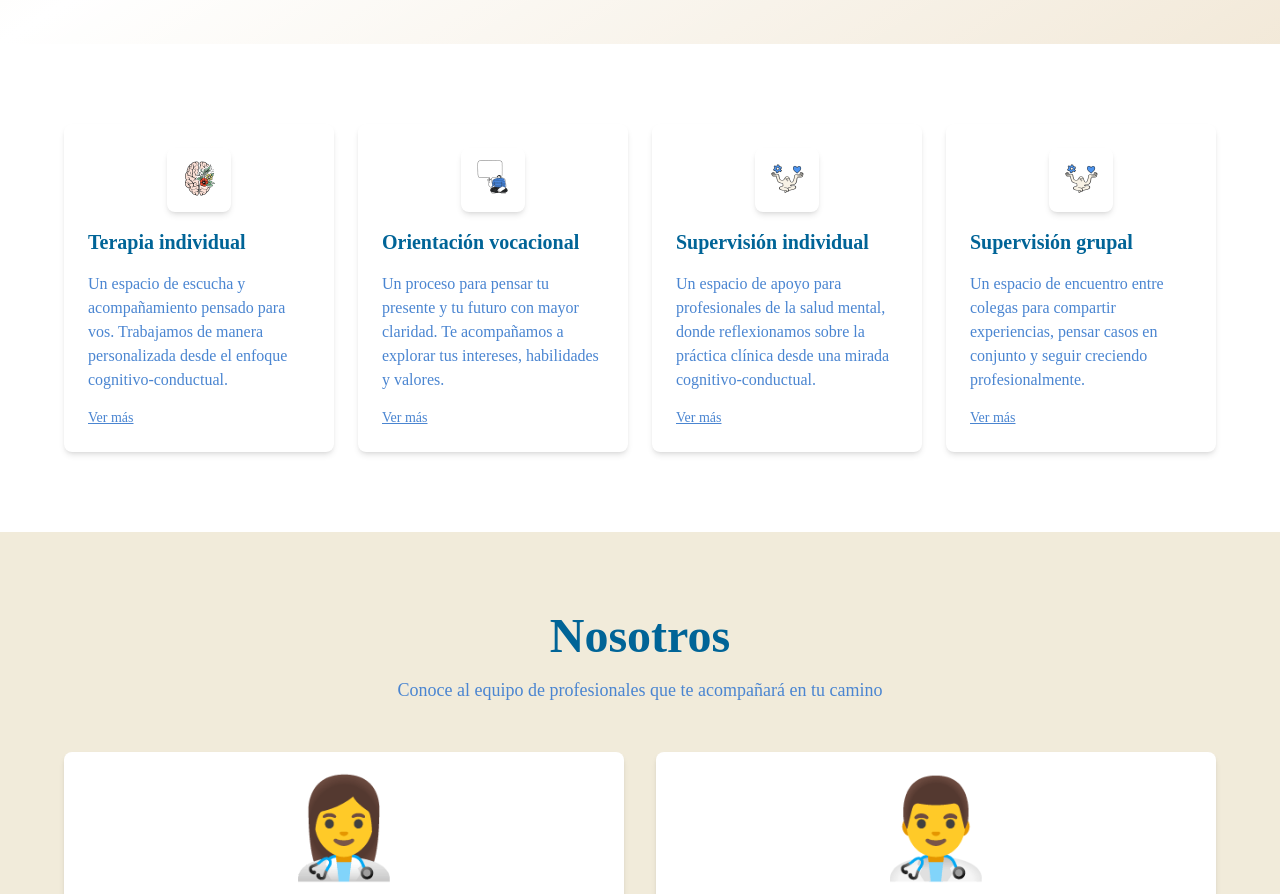
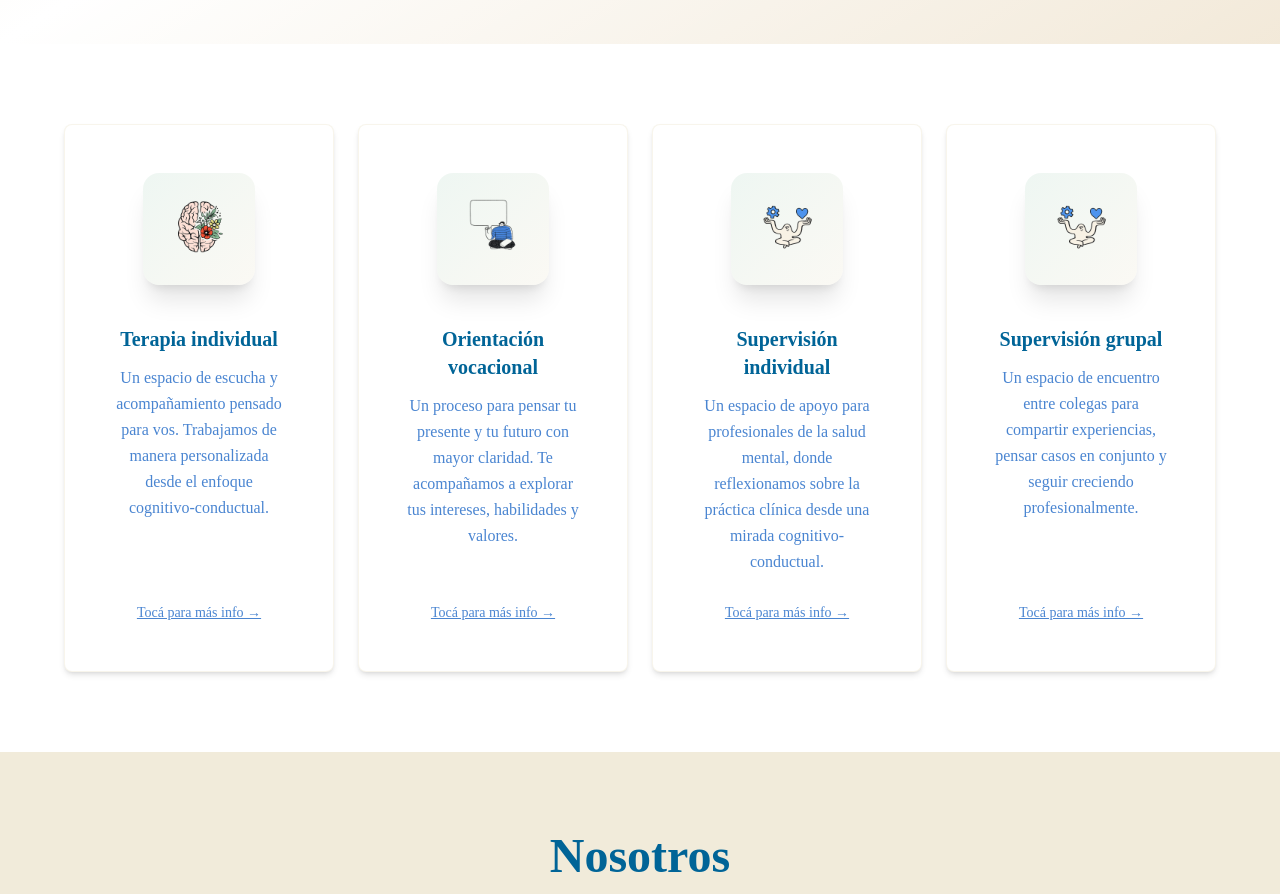
Before and after one commit to matiasizzo/paideia, a React (Vite) app: page / in a window 1280 px wide. Shown: the part 820-1714 px from the top of the page. Built offline with nearby package versions, Linux system fonts and the light colour scheme.

Commit message:
modal fix

```diff
--- a/src/components/Services.jsx
+++ b/src/components/Services.jsx
@@ -17,29 +17,33 @@ export default function Services() {
           {CONTENT.services.map((service) => (
   <Card
     key={service.id}
-              className="bg-paideia-cream hover:bg-paideia-coral/5 flex flex-col justify-between"
+    className="group bg-paideia-cream hover:bg-paideia-primary/5 hover:shadow-2xl hover:-translate-y-2 transition-all duration-500 cursor-pointer border border-paideia-cream/50 hover:border-paideia-mint/50 overflow-hidden"
   >
-              <div className="space-y-4">
-                {/* ← CAMBIO AQUÍ */}
+    <div className="space-y-4 text-center p-6 h-full flex flex-col justify-between"
+      onClick={() => setOpenService(service)}>
+      {/* Tu imagen perfecta */}
       <img
-                  src={service.icon}  // ← ahora "/images/terapia-individual.jpg"
+        src={service.icon}
         alt={service.title}
-                  className="w-16 h-16 mx-auto mb-4 object-contain rounded-lg shadow-md"
+        className="w-24 h-24 md:w-28 md:h-28 mx-auto mb-6 object-cover rounded-2xl shadow-xl bg-gradient-to-br from-paideia-mint/20 to-paideia-cream/30 p-2 transition-all"
       />
-                <h3 className="text-xl font-bold text-paideia-primary font-raleway">
+
+      <div className="space-y-3 flex-1">
+        <h3 className="text-xl font-bold text-paideia-primary font-raleway group-hover:text-paideia-mint transition-colors">
           {service.title}
         </h3>
-                <p className="text-paideia-primary-light font-raleway font-light">
+        <p className="text-paideia-primary-light font-raleway font-light leading-relaxed">
           {service.description}
         </p>
       </div>
 
-              <button
-                onClick={() => setOpenService(service)}
-                className="mt-4 text-sm font-medium text-paideia-primary-light underline font-raleway self-start"
-              >
-                Ver más
-              </button>
+      {/* "Ver más" solo visual */}
+      <div className="pt-2">
+        <span className="text-sm font-medium text-paideia-primary-light underline font-raleway group-hover:text-paideia-mint transition-colors">
+          Tocá para más info →
+        </span>
+      </div>
+    </div>
   </Card>
           ))}
         </div>
```
Lines whose indentation alone changed are shown as unchanged.
